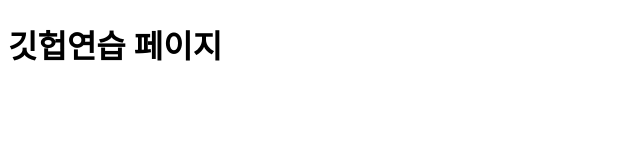
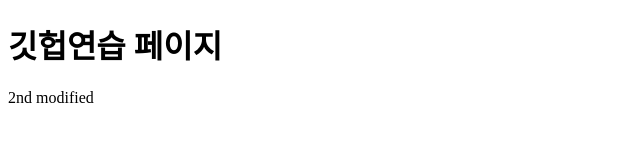
Before and after one commit to semino22/mastering-git-github-2, a plain HTML site: page index.html in a window 1280 px wide. Shown: the whole page, without its empty margins (0-640 px from the left). Drawn offline with Linux system fonts and the light colour scheme.

Commit message:
2nd modified

```diff
--- a/index.html
+++ b/index.html
@@ -7,5 +7,6 @@
 </head>
 <body>
     <h1>깃헙연습 페이지</h1>
+    <p>2nd modified</p>
 </body>
 </html>
```
